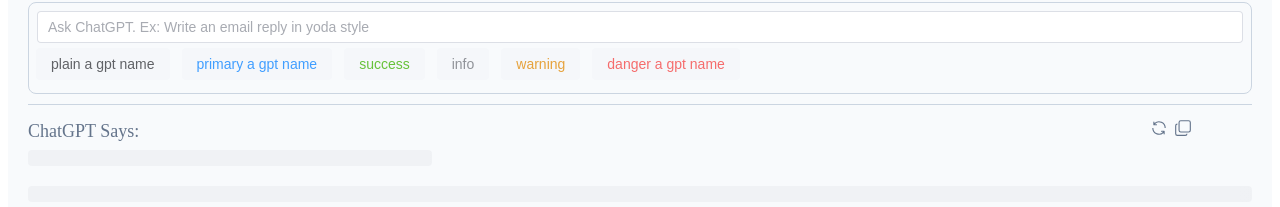
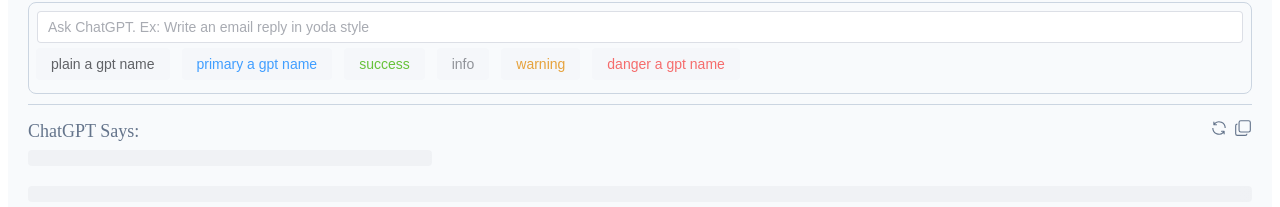
Before and after one commit to FISHers6/QuickAI, a Vue app: page / in a window 1280 px wide. Shown: the part 183-390 px from the top of the page. Built offline with nearby package versions, Linux system fonts and the light colour scheme.

Commit message:
fix el-col flex width,use div

```diff
--- a/src/App.vue
+++ b/src/App.vue
@@ -79,11 +79,12 @@
 
         <div class="result-container">
           <el-row justify="space-between" class="say-tip">
-            <el-col :span="5">ChatGPT Says:</el-col>
-            <el-col :span="2">
+            <div>ChatGPT Says:</div>
+            <div class="flex-grow" />
+            <div>
               <el-icon><Refresh /></el-icon>
               <el-icon class="copy-icon"><CopyDocument /></el-icon>
-            </el-col>
+            </div>
           </el-row>
           <el-row justify="start">
             <!-- <el-empty description="description" /> -->
@@ -304,6 +305,7 @@
 
 .flex-grow {
   flex-grow: 1;
+  display: inline-block;
 }
 .logo.vite:hover {
   filter: drop-shadow(0 0 2em #747bff);
```
